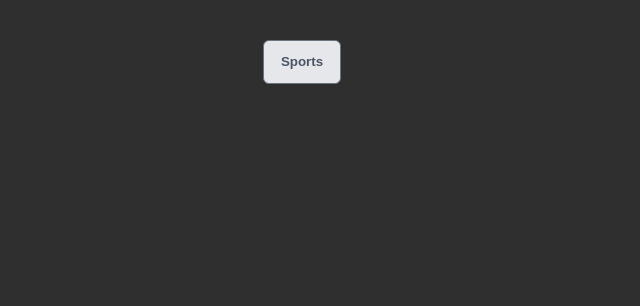
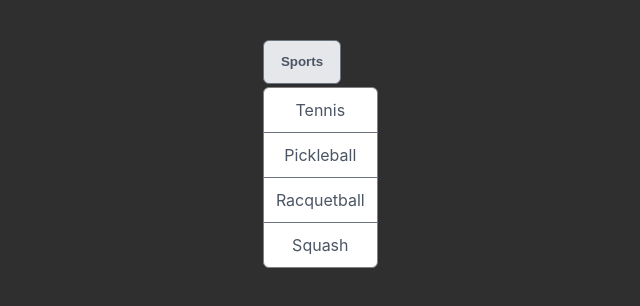
Before and after one commit to NicholasCloud4/menu-react, a React (Vite) app: page / in a window 1280 px wide. Shown: the top 306 px of the page, without its empty margins (338-978 px from the left). Built offline with nearby package versions, Linux system fonts and the light colour scheme.

Commit message:
Applied the React.Context

```diff
--- a/src/components/Menu/MenuButton.jsx
+++ b/src/components/Menu/MenuButton.jsx
@@ -1,8 +1,11 @@
 import React from "react"
 import Button from "../Button/Button"
+import { MenuContext } from "./Menu"
 
 export default function MenuButton({ children }) {
+    const context = React.useContext(MenuContext)
+
     return (
-        <Button>{children}</Button>
+        <Button onClick={context.toggle}>{children}</Button>
     )
 }
--- a/src/components/Menu/MenuDropdown.jsx
+++ b/src/components/Menu/MenuDropdown.jsx
@@ -1,16 +1,11 @@
 import React from "react"
 import { MenuContext } from "./Menu"
 
-/**
- * Challenge part 2:
- * Pull in the value from context and update the conditional
- * rendering code below to use that value instead of `open`,
- * which used to be passed down via props.
- */
+export default function MenuDropdown({ children }) {
 
-export default function MenuDropdown({ children }) {
-    const open = React.useContext(MenuContext)
-    return open ? (
+    const context = React.useContext(MenuContext)
+
+    return context.open === true ? (
         <div className="menu-dropdown">
             {children}
         </div>
```
Also changed, not shown: src/components/Menu/Menu.jsx (+5 -9 lines).
